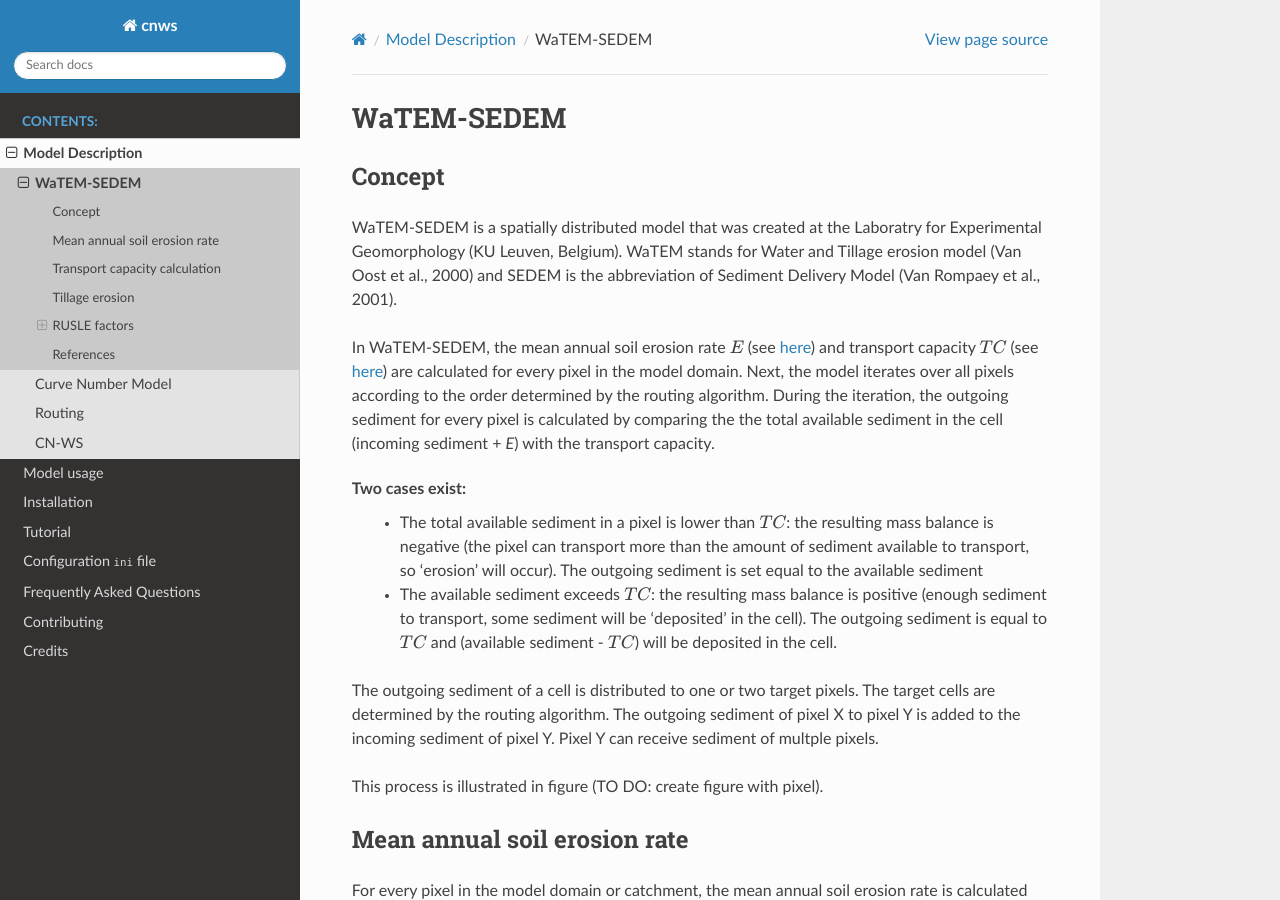
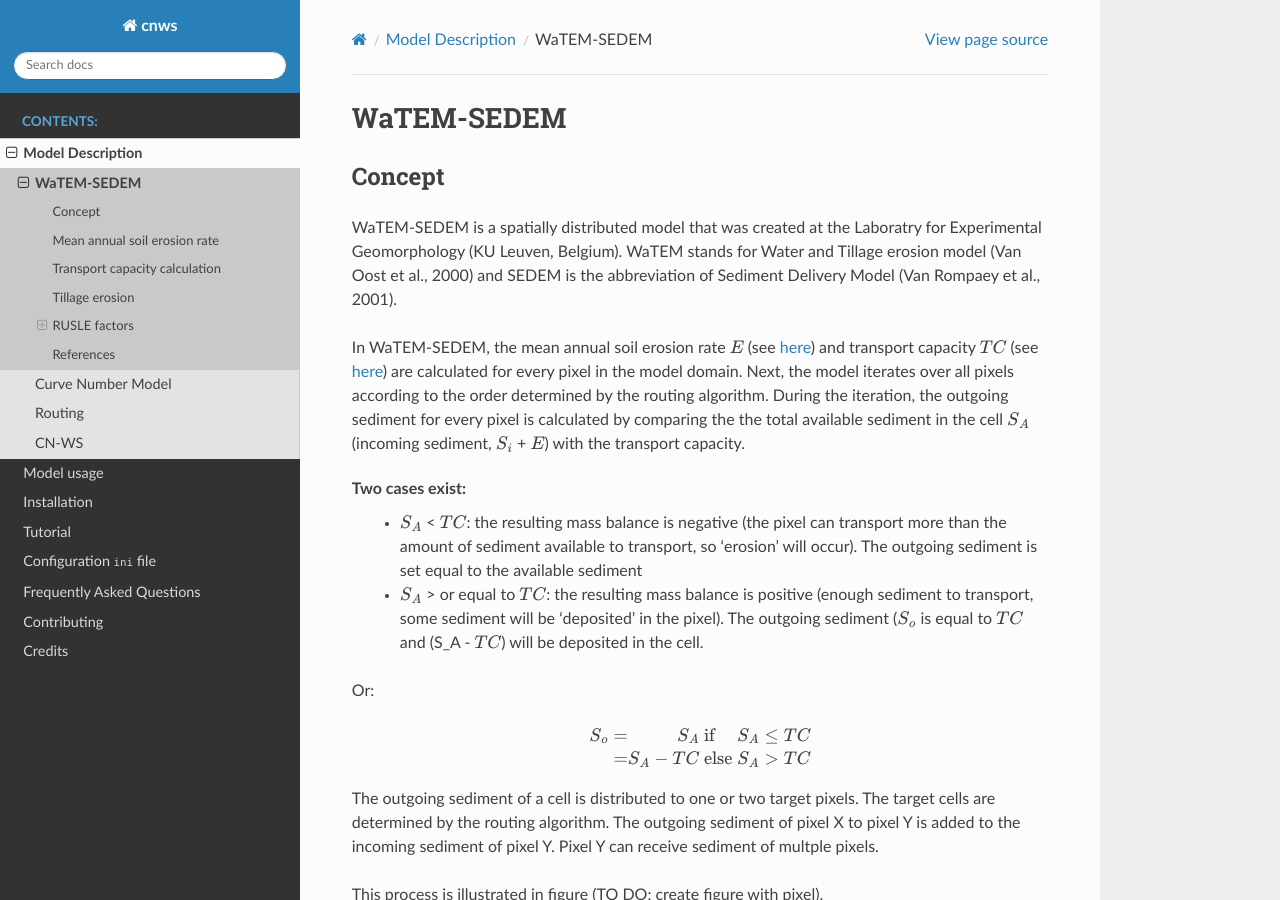
Before and after one commit to watem-sedem/watem-sedem, a Sphinx documentation site: the page built from docs/watem-sedem.rst, in a window 1280 px wide and 900 px high. Built offline with Sphinx 7.4.7 and the Read the Docs theme 2.0.0, drawn with Linux system fonts in a browser that asks for light colours; some of the changed text lies outside the part shown.

Commit message:
rewrote part TC, available sediment + fixed line break 79 for items (thank you Daan :)!)

```diff
--- a/docs/watem-sedem.rst
+++ b/docs/watem-sedem.rst
@@ -17,18 +17,25 @@
 are calculated for every pixel in the model domain. Next, the model iterates
 over all pixels according to the order determined by the routing algorithm.
 During the iteration, the outgoing sediment for every pixel is calculated by
-comparing the the total available sediment in the cell (incoming sediment + *E*)
-with the transport capacity.
+comparing the the total available sediment in the cell :math:`S_A` (incoming
+sediment, :math:`S_i` + :math:`E`) with the transport capacity.
 
 Two cases exist:
- - The total available sediment in a pixel is lower than :math:`TC`: the resulting
-   mass balance is negative (the pixel can transport more than the amount of
-   sediment available to transport, so 'erosion' will occur). The outgoing
-   sediment is set equal to the available sediment
- - The available sediment exceeds :math:`TC`: the resulting mass balance is
-   positive (enough sediment to transport, some sediment will be 'deposited' in
-   the cell). The outgoing sediment is equal to :math:`TC` and (available sediment -
-   :math:`TC`) will be deposited in the cell.
+ - :math:`S_A` < :math:`TC`: the resulting mass balance is negative (the
+   pixel can transport more than the amount of sediment available to
+   transport, so 'erosion' will occur). The outgoing sediment is set equal
+   to the available sediment
+ - :math:`S_A` > or equal to :math:`TC`: the resulting mass balance is
+   positive (enough sediment to transport, some sediment will be 'deposited'
+   in the pixel). The outgoing sediment (:math:`S_o` is equal to :math:`TC`
+   and (S_A - :math:`TC`) will be deposited in the cell.
+
+Or:
+
+.. math::
+    S_o & = & S_A & \text{ if } & S_A≤TC \\
+        & = & S_A-TC & \text{ else } & S_A>TC
+
 
 The outgoing sediment of a cell is distributed to one or two target pixels.
 The target cells are determined by the routing algorithm. The outgoing
@@ -118,14 +125,14 @@
     R = \frac{1}{n}\sum_{j=1}^{n}[\sum_{k=1}^{m_j}E_k.(I_{30})_k]_j
 
 with
- - :math:`R`: rainfall erosivity factor (:math:`\frac{\text{J
-.mm}}{\text{m}^2.\text{h.year}}`)
+ - :math:`R`: rainfall erosivity factor(:math:`\frac{\text{J
+   .mm}}{\text{m}^2.\text{h.year}}`)
  - :math:`n`, increment :math:`j`: number of years
  - :math:`m_j`, increment :math:`k`: number of rain event in year :math:`j`
  - :math:`E`: the total kinetic energy of one single rain event
-(:math:`\frac{J}{m^2}`).
+   (:math:`\frac{J}{m^2}`).
  - :math:`I_{30}` (:math:`\frac{mm}{h}`): the maximum rain intensity
-recorded within 30 consecutive minutes.
+   recorded within 30 consecutive minutes.
 
 The total kinetic energy for one single rain event can be defined as:
 
@@ -136,8 +143,8 @@
 
 with
  - :math:`e_r`: the rain energy per unit depth
-(:math:`\frac{\text{J}}{\text{m}^{2}.\text{mm}}`). There are a number of
-ways to compute, see Verstraeten et al. (2006) and Panagos et al. (2015).
+   (:math:`\frac{\text{J}}{\text{m}^{2}.\text{mm}}`). There are a number of
+   ways to compute, see Verstraeten et al. (2006) and Panagos et al. (2015).
  - :math:`\Delta V_r`: the rain depth (mm).
 
 For applications of the rainfall erosivity factor in the context of Flanders
@@ -181,7 +188,7 @@
 with
  - :math:`i` = the weight percentage of the texture class `i` (fraction).
  - :math:`d_i` and :math:`d_{i-1}` = the maximum and minimum diameter of the
-texture class :math:`i` (mm).
+   texture class :math:`i` (mm).
 
 By using the latter two equations with the soil texture map of Flanders, a
 K-factor was defined for every soil texture class.
@@ -240,8 +247,8 @@
  - :math:`R_i`: rainfall erosivity factor (:math:`\frac{\text{J.mm}}{\text{m}^2.\text{h.TR}}`) with :math:`\text{TR}`: temporal resolution.
  - :math:`t`: the maximum number of the increments.
  - :math:`SLR`: the soil loss ratio (-). The SLR varies as a function of the
-used C-factor model. We refer to Renard et al. (1997) for an in-depth
-overview of the C- and SLR-factor.
+   used C-factor model. We refer to Renard et al. (1997) for an in-depth
+   overview of the C- and SLR-factor.
 
 .. _pfactor:
 
```
